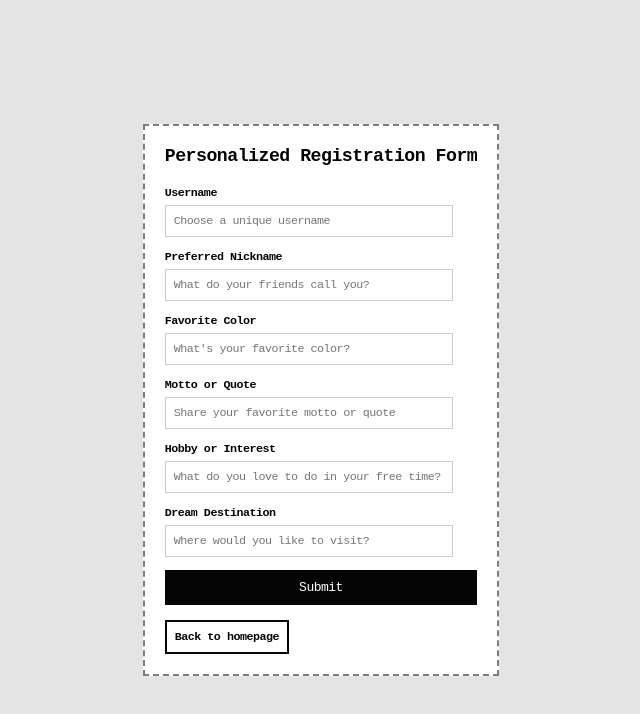
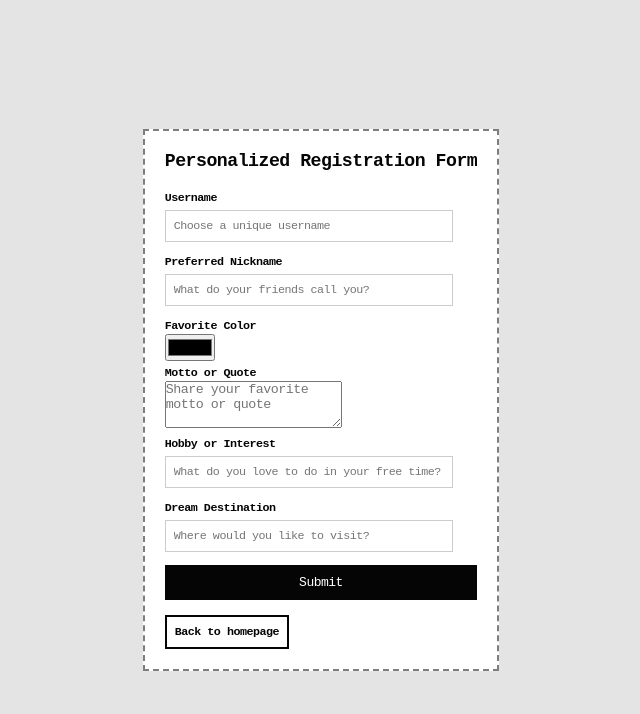
Before and after one commit to muhamyusuf/pemweb, a plain HTML site: page tugas3/index.html in a window 1280 px wide. Shown: the whole page, without its empty margins (319-959 px from the left). Drawn offline with Linux system fonts and the light colour scheme.

Commit message:
Refactor registration form: change color input type and replace motto input with textarea

```diff
--- a/tugas3/index.html
+++ b/tugas3/index.html
@@ -35,22 +35,22 @@
         <div class="form-group">
           <label for="color">Favorite Color</label>
           <input
-            type="text"
+            type="color"
             id="color"
             name="color"
             required
-            placeholder="What's your favorite color?"
+            placeholder="Choose your favorite color"
           />
         </div>
         <div class="form-group">
           <label for="motto">Motto or Quote</label>
-          <input
-            type="text"
+          <textarea
             id="motto"
             name="motto"
             required
             placeholder="Share your favorite motto or quote"
-          />
+            rows="3"
+          ></textarea>
         </div>
         <div class="form-group">
           <label for="hobby">Hobby or Interest</label>
```
